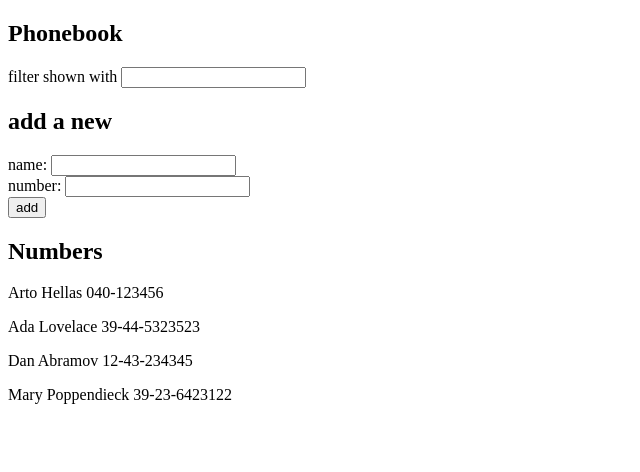
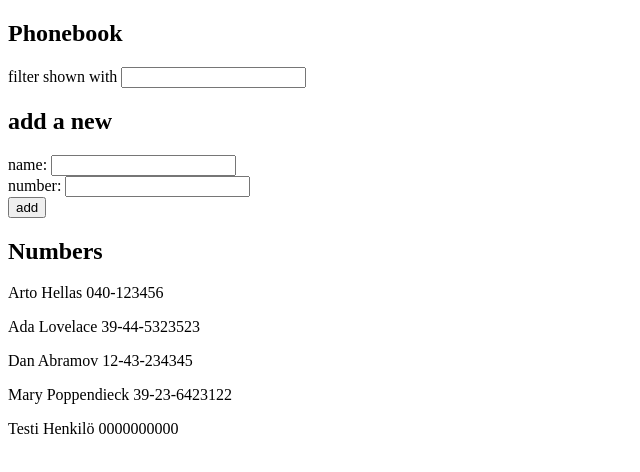
Before and after one commit to ronjahoo/FSO-MOOC, a React (Vite) app in the folder OSA2/puhelinluettelo/: page / in a window 1280 px wide. Shown: the top 472 px of the page, without its empty margins (0-640 px from the left). Built offline with nearby package versions, Linux system fonts and the light colour scheme; data requests are answered from the project's data file.

Commit message:
Osa 2 tehtävät 2.12 ja 2.13

```diff
--- a/OSA2/puhelinluettelo/db.json
+++ b/OSA2/puhelinluettelo/db.json
@@ -1,5 +1,5 @@
 {
-  "persons":[
+  "persons": [
     {
       "name": "Arto Hellas",
       "number": "040-123456",
@@ -19,6 +19,12 @@
       "name": "Mary Poppendieck",
       "number": "39-23-6423122",
       "id": "4"
+    },
+    {
+      "name": "Testi Henkilö",
+      "number": "0000000000",
+      "id": "vpdwxuAW9WI"
     }
-  ]
+  ],
+  "$schema": "./node_modules/json-server/schema.json"
 }
--- a/OSA2/puhelinluettelo/src/App.jsx
+++ b/OSA2/puhelinluettelo/src/App.jsx
@@ -1,5 +1,5 @@
 import { useState, useEffect } from 'react'
-import axios from 'axios'
+import personService from './services/persons'
 import Filter from './Filter'
 import PersonForm from './PersonForm'
 import Persons from './Persons'
@@ -11,8 +11,8 @@
   const [filter, setFilter] = useState('')
 
   useEffect(() => {
-    axios
-      .get('http://localhost:3001/persons')
+    personService
+      .getAll()
       .then(response => {
         setPersons(response.data)
       })
@@ -30,9 +30,13 @@
       number: newNumber
     }
 
-    setPersons(persons.concat(personObject))
-    setNewName('')
-    setNewNumber('')
+    personService
+      .create(personObject)
+      .then(returnedPerson => {
+        setPersons(persons.concat(returnedPerson.data))
+        setNewName('')
+        setNewNumber('')
+      })
   }
 
   const handleNameChange = (event) => {
--- /dev/null
+++ b/OSA2/puhelinluettelo/src/services/persons.js
@@ -0,0 +1,15 @@
+import axios from 'axios'
+const baseUrl = 'http://localhost:3001/persons'
+
+const getAll = () => {
+  return axios.get(baseUrl)
+}
+
+const create = (newObject) => {
+  return axios.post(baseUrl, newObject)
+}
+
+export default {
+  getAll,
+  create
+}
```
